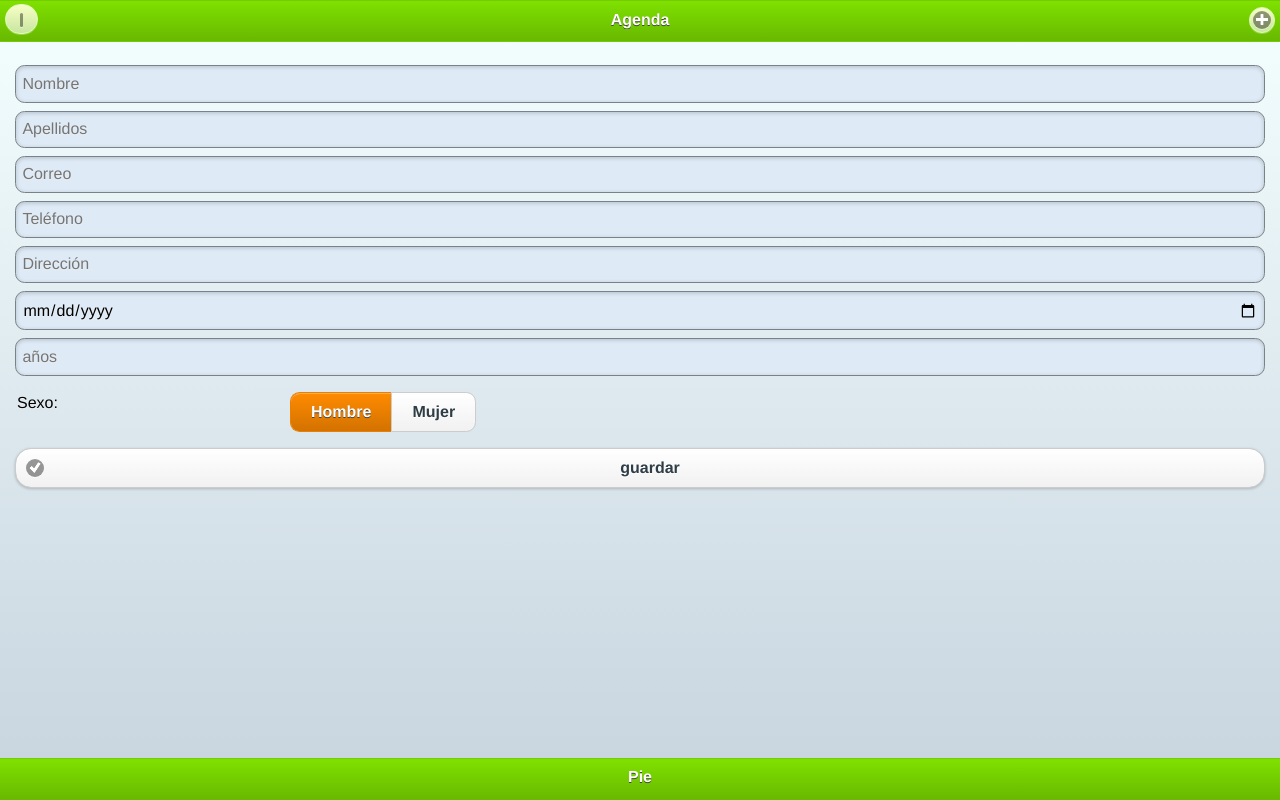
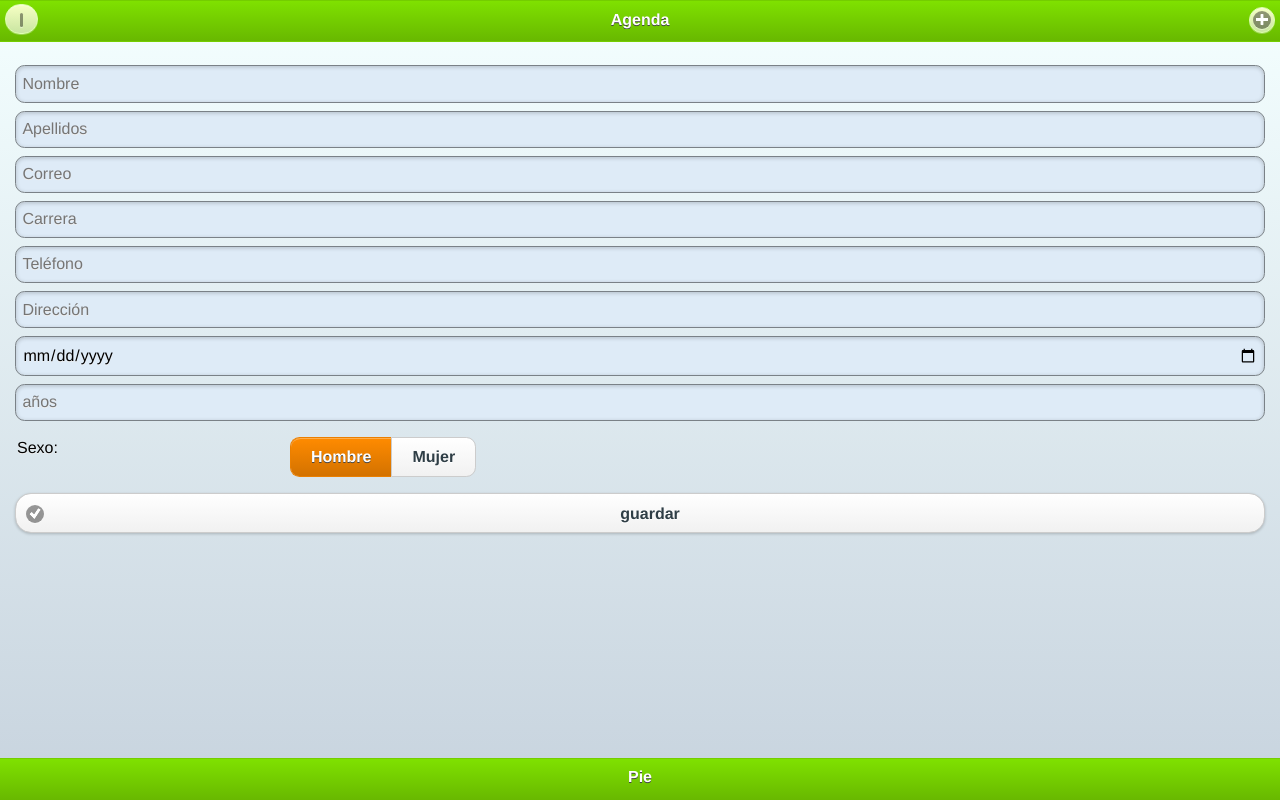
Before and after one commit to GIOVANNIMIRELESCONTRERAS/AgendaPhonegap, a plain HTML site: page index.html in a window 1280 px wide. Drawn offline with Linux system fonts and the light colour scheme.

Commit message:
MOdificacion de gio

```diff
--- a/index.html
+++ b/index.html
@@ -22,6 +22,7 @@
      	<input type="text" id="nombre" placeholder="Nombre">
      	<input type="text" id="apellidos" placeholder="Apellidos">
      	<input type="email" id="correo" placeholder="Correo">
+<input type="text" id="carrera" placeholder="Carrera">
      	<input type="tel" id="telefono" placeholder="Teléfono">
      	<input type="text" id="direccion" placeholder="Dirección">
      	<input type="date" placeholder="Fecha" id="fecha">
```
